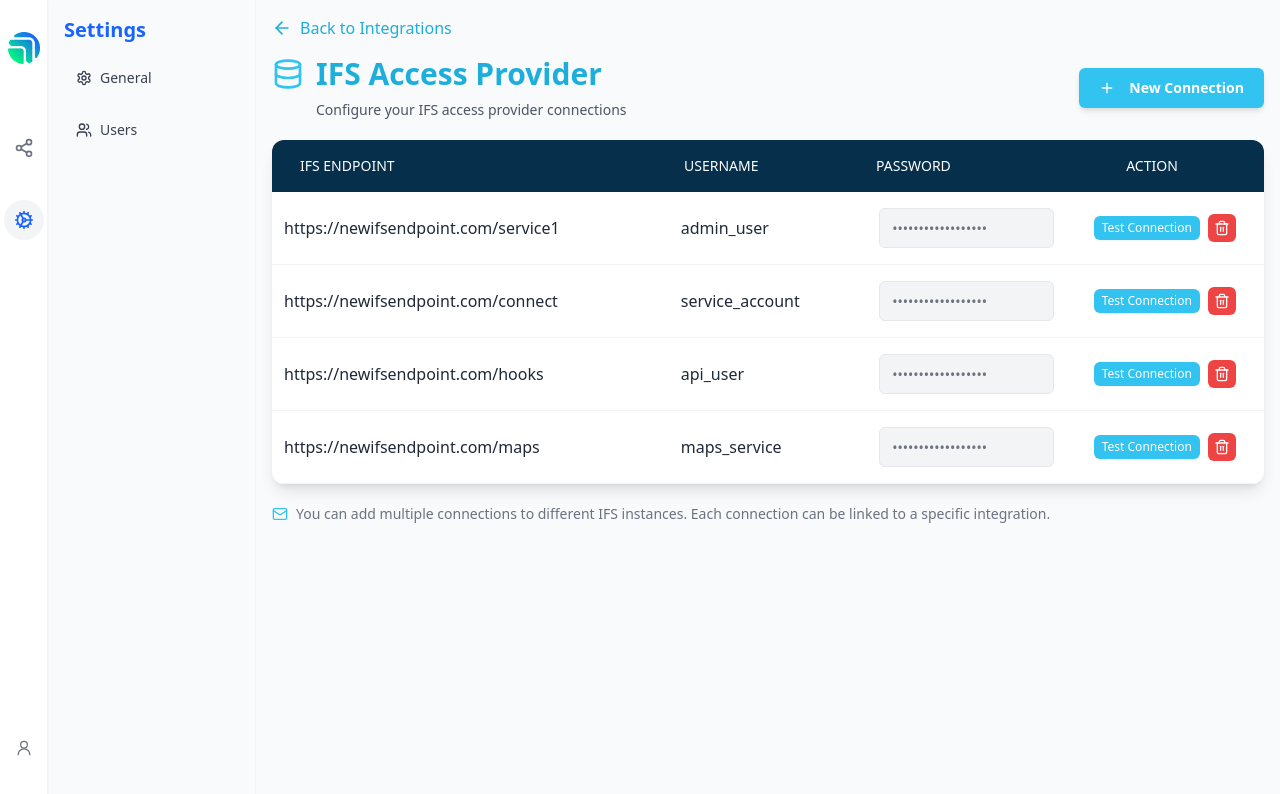
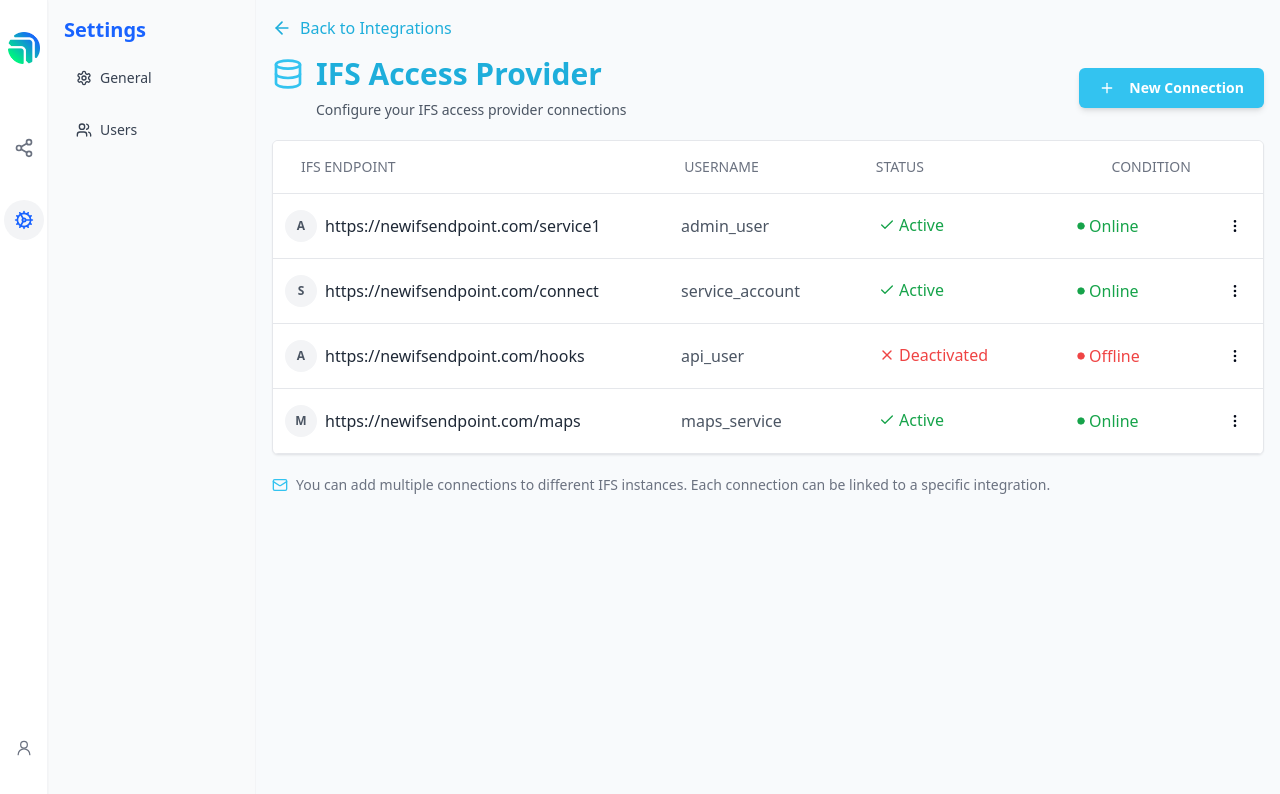
Before and after one commit to charanar/whimsical-workflow-wizard, a React (Vite) app: page /settings in a window 1280 px wide. Shown: the top 794 px of the page. Built offline with nearby package versions, Linux system fonts and the light colour scheme.

Commit message:
Update table styles
Update the table component to match the styles in the provided sample image.

```diff
--- a/src/pages/Settings.tsx
+++ b/src/pages/Settings.tsx
@@ -1,19 +1,25 @@
-
 import { useState } from "react";
 import { Link, useNavigate } from "react-router-dom";
-import { ArrowLeft, Cog, Database, ExternalLink, Mail, Plus, Settings as SettingsIcon, Share2, Trash2, Users } from "lucide-react";
+import { ArrowLeft, Cog, Database, ExternalLink, Mail, Plus, Settings as SettingsIcon, Share2, Trash2, Users, Check, X, Circle, MoreVertical } from "lucide-react";
 import { Button } from "@/components/ui/button";
 import { Card, CardContent } from "@/components/ui/card";
 import { Input } from "@/components/ui/input";
 import { Badge } from "@/components/ui/badge";
 import { toast } from "sonner";
+import {
+  DropdownMenu,
+  DropdownMenuContent,
+  DropdownMenuItem,
+  DropdownMenuSeparator,
+  DropdownMenuTrigger,
+} from "@/components/ui/dropdown-menu";
 
 // Mock data for IFS Access Provider connections with correct endpoint pattern
 const initialConnections = [
-  { id: 1, endpoint: "https://newifsendpoint.com/service1", username: "admin_user", integration: "Pandadoc" },
-  { id: 2, endpoint: "https://newifsendpoint.com/connect", username: "service_account", integration: "CompanyHouse" },
-  { id: 3, endpoint: "https://newifsendpoint.com/hooks", username: "api_user", integration: "SendInBlue" },
-  { id: 4, endpoint: "https://newifsendpoint.com/maps", username: "maps_service", integration: "GoogleMap" },
+  { id: 1, endpoint: "https://newifsendpoint.com/service1", username: "admin_user", integration: "Pandadoc", status: "active", condition: "online" },
+  { id: 2, endpoint: "https://newifsendpoint.com/connect", username: "service_account", integration: "CompanyHouse", status: "active", condition: "online" },
+  { id: 3, endpoint: "https://newifsendpoint.com/hooks", username: "api_user", integration: "SendInBlue", status: "deactivated", condition: "offline" },
+  { id: 4, endpoint: "https://newifsendpoint.com/maps", username: "maps_service", integration: "GoogleMap", status: "active", condition: "online" },
 ];
 
 const Settings = () => {
@@ -44,7 +50,9 @@ const Settings = () => {
       id: newId,
       endpoint: "https://newifsendpoint.com/newconnection",
       username: "new_user",
-      integration: "New Integration"
+      integration: "New Integration",
+      status: "active",
+      condition: "online"
     };
     setConnections([...connections, newConnection]);
     toast.success("New connection added");
@@ -236,44 +244,75 @@ const Settings = () => {
                 </Button>
               </div>
 
-              <Card className="border-0 shadow-lg rounded-xl overflow-hidden">
-                <div className="grid grid-cols-5 bg-[#062f4b] text-white font-medium p-4 text-sm">
-                  <div className="px-3 col-span-2">IFS ENDPOINT</div>
-                  <div className="px-3">USERNAME</div>
-                  <div className="px-3">PASSWORD</div>
-                  <div className="text-center px-3">ACTION</div>
+              <Card className="border border-gray-200 shadow-sm rounded-md overflow-hidden">
+                <div className="border-b border-gray-200">
+                  <div className="grid grid-cols-5 bg-white text-gray-500 text-sm p-4">
+                    <div className="px-3 col-span-2 font-medium">IFS ENDPOINT</div>
+                    <div className="px-3 font-medium">USERNAME</div>
+                    <div className="px-3 font-medium">STATUS</div>
+                    <div className="px-3 text-center font-medium">CONDITION</div>
+                  </div>
                 </div>
                 <CardContent className="p-0">
                   {connections.map((connection) => (
                     <div
                       key={connection.id}
-                      className="grid grid-cols-5 border-b border-gray-100 items-center hover:bg-gray-50 transition-colors"
+                      className="grid grid-cols-5 border-b border-gray-200 items-center hover:bg-gray-50 transition-colors"
                     >
-                      <div className="text-gray-800 font-medium p-4 px-3 col-span-2 truncate">{connection.endpoint}</div>
-                      <div className="text-gray-800 p-4 px-3 truncate">{connection.username}</div>
+                      <div className="text-gray-800 font-medium p-4 px-3 col-span-2 truncate flex items-center gap-2">
+                        <div className="w-8 h-8 bg-gray-100 rounded-full flex items-center justify-center">
+                          <span className="text-xs font-bold text-gray-600">{connection.username.charAt(0).toUpperCase()}</span>
+                        </div>
+                        {connection.endpoint}
+                      </div>
+                      <div className="text-gray-600 p-4 px-3 truncate">{connection.username}</div>
                       <div className="p-4 px-3">
-                        <Input
-                          type="password"
-                          value="••••••••••••••••••"
-                          readOnly
-                          className="bg-gray-100 cursor-not-allowed border-gray-200 text-gray-500"
-                        />
+                        {connection.status === "active" ? (
+                          <span className="inline-flex items-center text-green-600">
+                            <Check size={16} className="mr-1" /> Active
+                          </span>
+                        ) : (
+                          <span className="inline-flex items-center text-red-500">
+                            <X size={16} className="mr-1" /> Deactivated
+                          </span>
+                        )}
                       </div>
-                      <div className="flex items-center justify-center gap-2 p-4 px-3">
-                        <Button
-                          onClick={() => handleTestConnection(connection.id)}
-                          className="bg-[#33C3F0] hover:bg-[#1EAEDB] text-white font-medium rounded-md shadow-sm text-xs px-2 py-1 h-auto"
-                        >
-                          Test Connection
-                        </Button>
-                        <Button
-                          onClick={() => handleDeleteConnection(connection.id)}
-                          variant="destructive"
-                          size="sm"
-                          className="font-medium rounded-md p-1.5 h-auto w-auto"
-                        >
-                          <Trash2 size={16} />
-                        </Button>
+                      <div className="p-4 px-3 flex items-center justify-between">
+                        <span className={`inline-flex items-center ${connection.condition === "online" ? "text-green-600" : "text-red-500"}`}>
+                          <Circle size={8} className="mr-1 fill-current" />
+                          {connection.condition === "online" ? "Online" : "Offline"}
+                        </span>
+                        <DropdownMenu>
+                          <DropdownMenuTrigger asChild>
+                            <Button variant="ghost" size="sm" className="h-8 w-8 p-0">
+                              <MoreVertical className="h-4 w-4" />
+                            </Button>
+                          </DropdownMenuTrigger>
+                          <DropdownMenuContent align="end" className="w-[200px]">
+                            <DropdownMenuItem onClick={() => handleTestConnection(connection.id)}>
+                              View details
+                            </DropdownMenuItem>
+                            <DropdownMenuItem>
+                              Item history
+                            </DropdownMenuItem>
+                            <DropdownMenuItem>
+                              Duplicate
+                            </DropdownMenuItem>
+                            <DropdownMenuItem>
+                              Set as admin
+                            </DropdownMenuItem>
+                            <DropdownMenuSeparator />
+                            <DropdownMenuItem>
+                              Edit item
+                            </DropdownMenuItem>
+                            <DropdownMenuItem
+                              className="text-red-500 focus:text-red-500"
+                              onClick={() => handleDeleteConnection(connection.id)}
+                            >
+                              Delete item
+                            </DropdownMenuItem>
+                          </DropdownMenuContent>
+                        </DropdownMenu>
                       </div>
                     </div>
                   ))}
```
